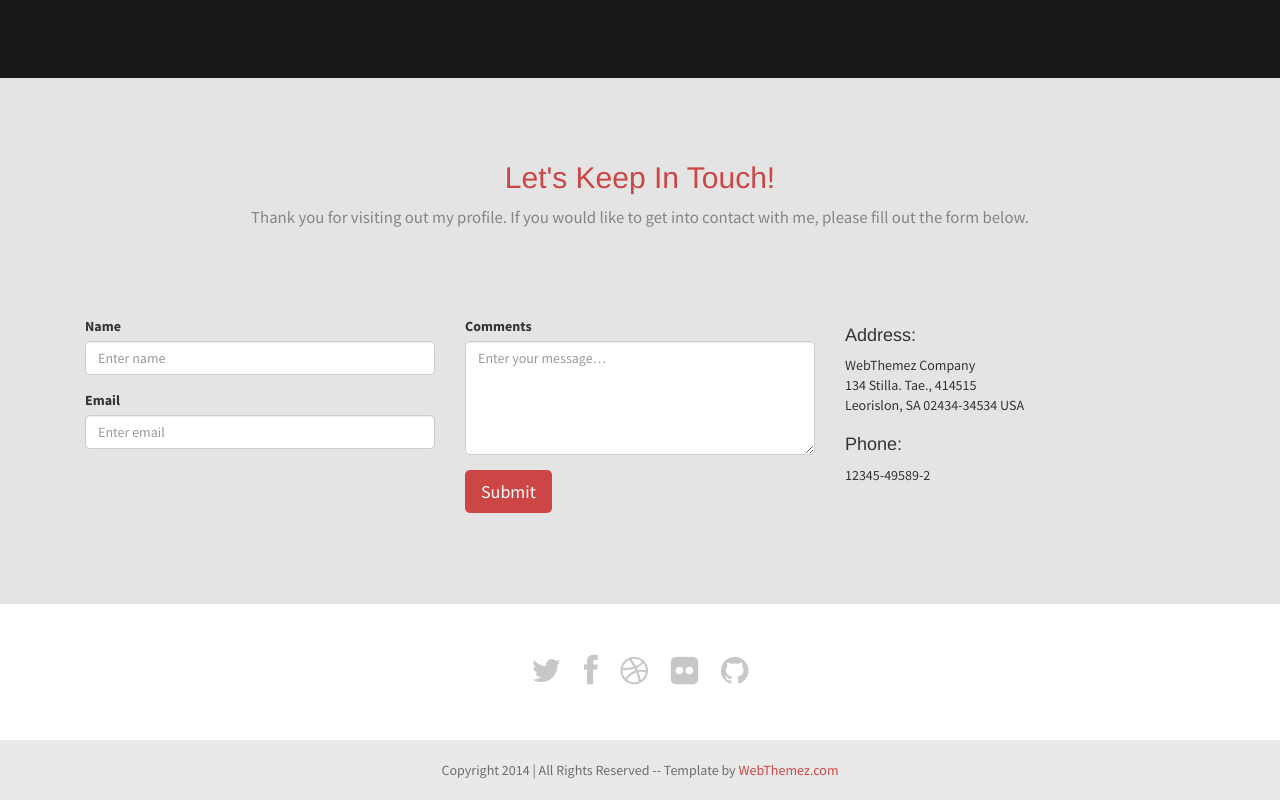
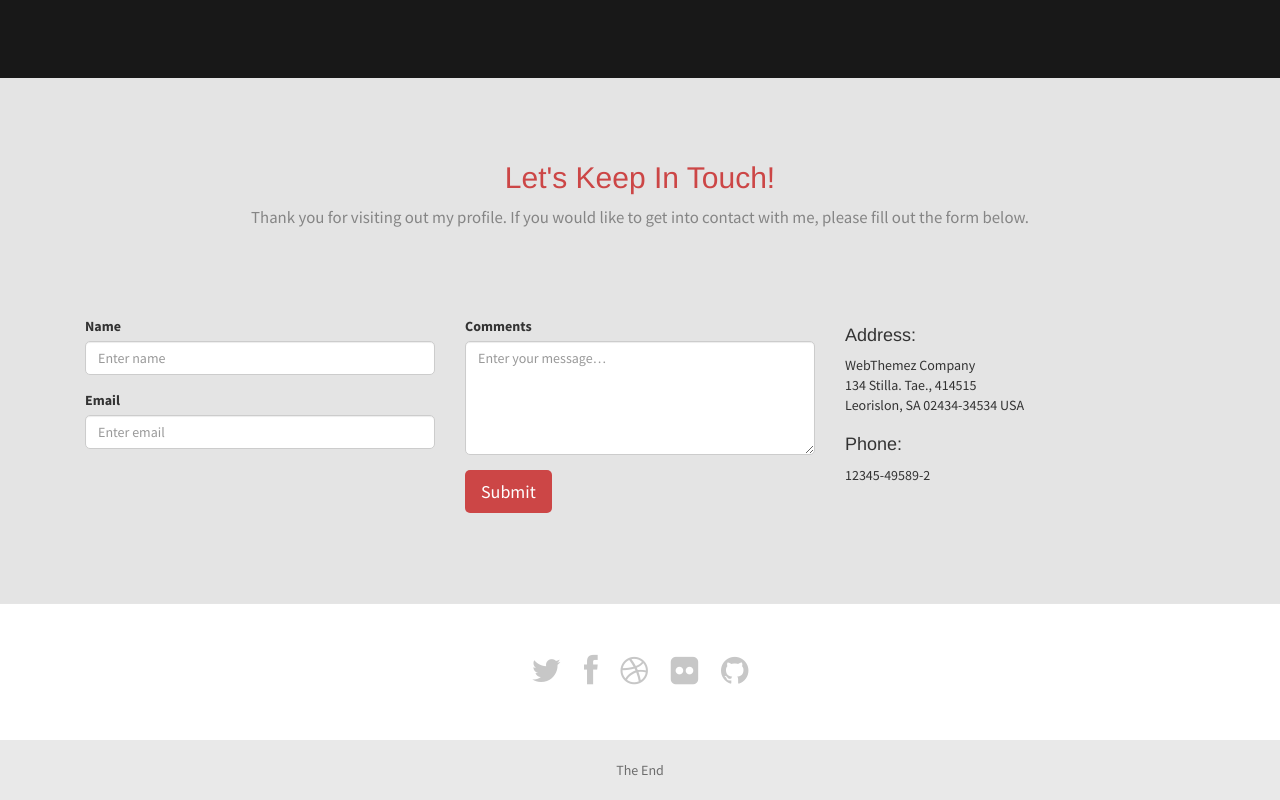
Before and after one commit to Neelisha-saxena/Neelisha-saxena.github.io, a plain HTML site: page index.html in a window 1280 px wide. Shown: the part 4416-5216 px from the top of the page. Drawn offline with Linux system fonts and the light colour scheme.

Commit message:
changing copy right

```diff
--- a/index.html
+++ b/index.html
@@ -617,7 +617,7 @@
         <div class="container">
             <div class="row">
                 <div class="col-sm-12 text-center">
-                    Copyright 2014 | All Rights Reserved  -- Template by <a href="http://webThemez.com">WebThemez.com</a>
+                    The End
                 </div>
             </div>
             <!-- / .row -->
```
